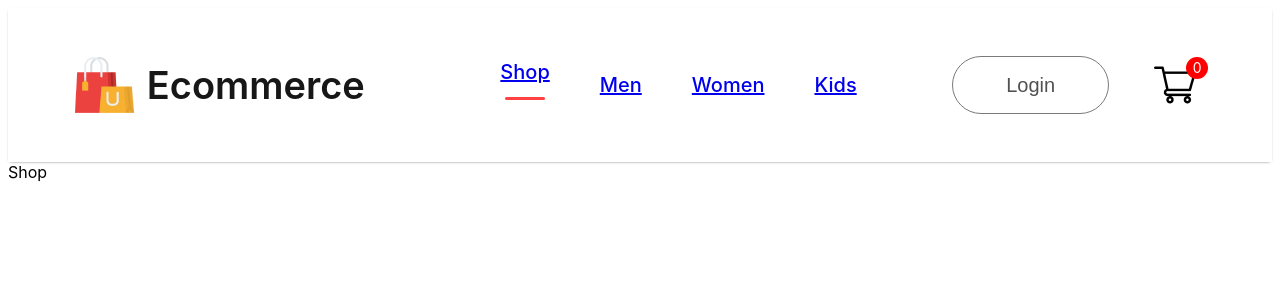
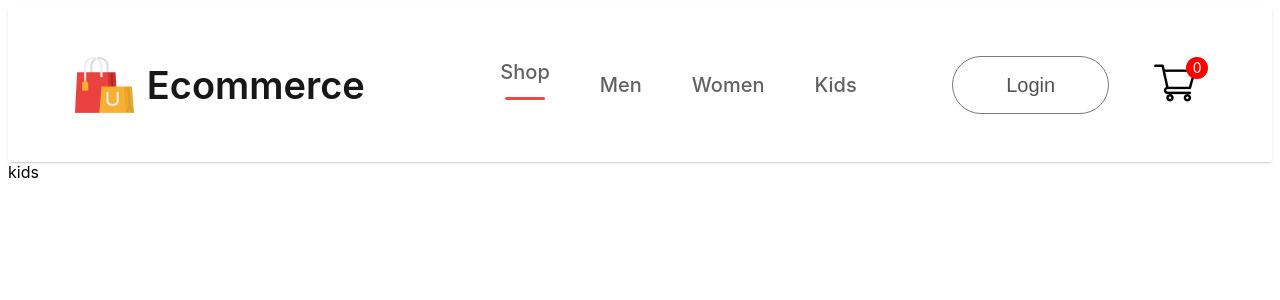
Before and after one commit to Patrickodey360coder/mern-ecommerce, a React (Vite) app: page /kids in a window 1280 px wide. Shown: the top 300 px of the page. Built offline with nearby package versions, Linux system fonts and the light colour scheme.

Commit message:
routing and navigation complete

```diff
--- a/src/App.tsx
+++ b/src/App.tsx
@@ -16,8 +16,8 @@ function App() {
         <Routes>
           <Route path='/' element={ <Shop/> }/>
           <Route path='/men' element={ <ShopCategory category='men'/> }/>
-          <Route path='/women' element={ <Shop category='women'/> }/>
-          <Route path='/kids' element={ <Shop category='kids'/> }/>
+          <Route path='/women' element={ <ShopCategory category='women'/> }/>
+          <Route path='/kids' element={ <ShopCategory category='kids'/> }/>
           <Route path="/product" element={<Product/>}>
             <Route path=':productId' element={<Product/>} />
           </Route>
--- a/src/Components/Navbar/Navbar.css
+++ b/src/Components/Navbar/Navbar.css
@@ -80,3 +80,9 @@
   background: red;
   color: white;
 }
+
+a:-webkit-any-link {
+  color: #626262;
+  cursor: pointer;
+  text-decoration: none;
+}
--- a/src/Components/Navbar/Navbar.tsx
+++ b/src/Components/Navbar/Navbar.tsx
@@ -22,7 +22,9 @@ const Navbar = () => {
 
       <div className="nav-login-cart">
         <button>Login</button>
-        <img src={cart_icon} alt="cart" />
+        <Link to='/cart'>
+          <img src={cart_icon} alt="cart" />
+        </Link>
         <div className='nav-cart-count'>0</div>
       </div>
     </div>
--- a/src/Pages/ShopCategory.tsx
+++ b/src/Pages/ShopCategory.tsx
@@ -5,7 +5,7 @@ type ShopCategoryProps = {
 
 const ShopCategory: React.FC<ShopCategoryProps> = ({ category }) => {
   return (
-    <div>ShopCategory = { category }</div>
+    <div>{ category }</div>
   )
 }
 
```
